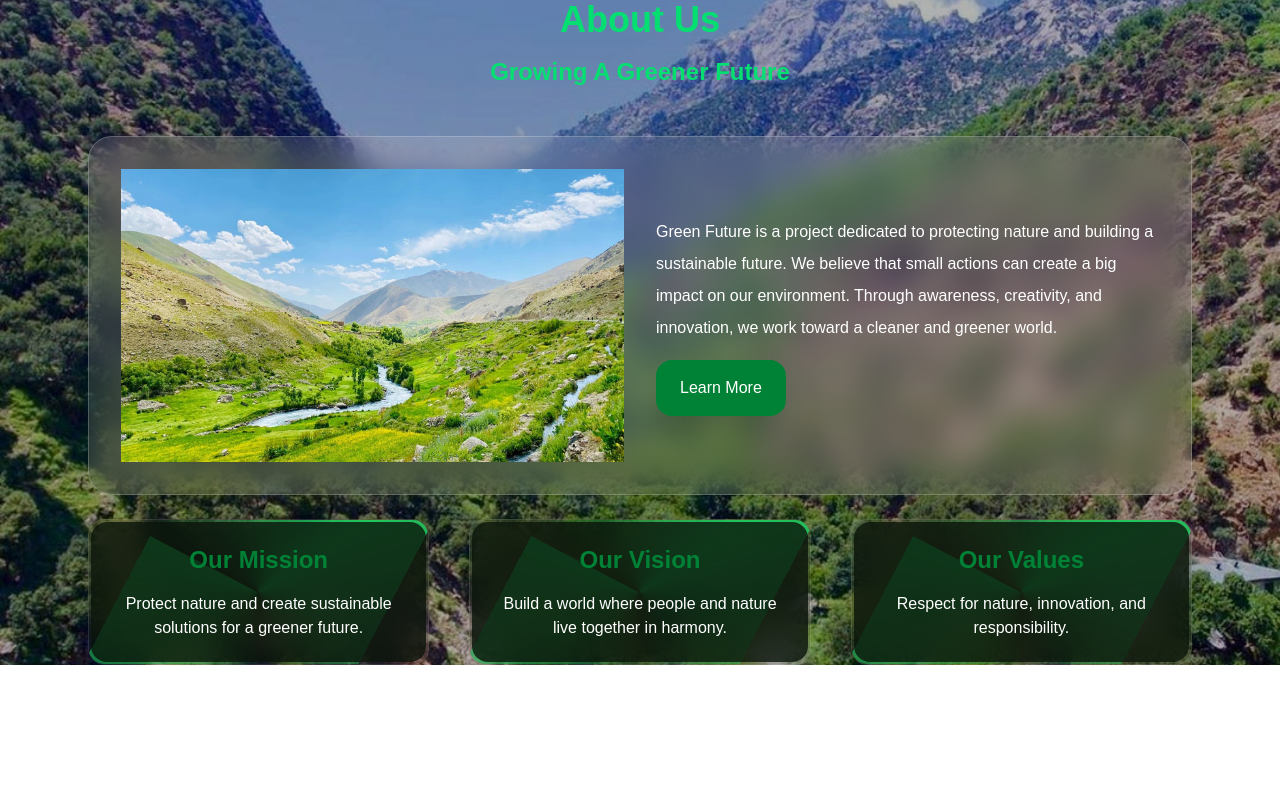
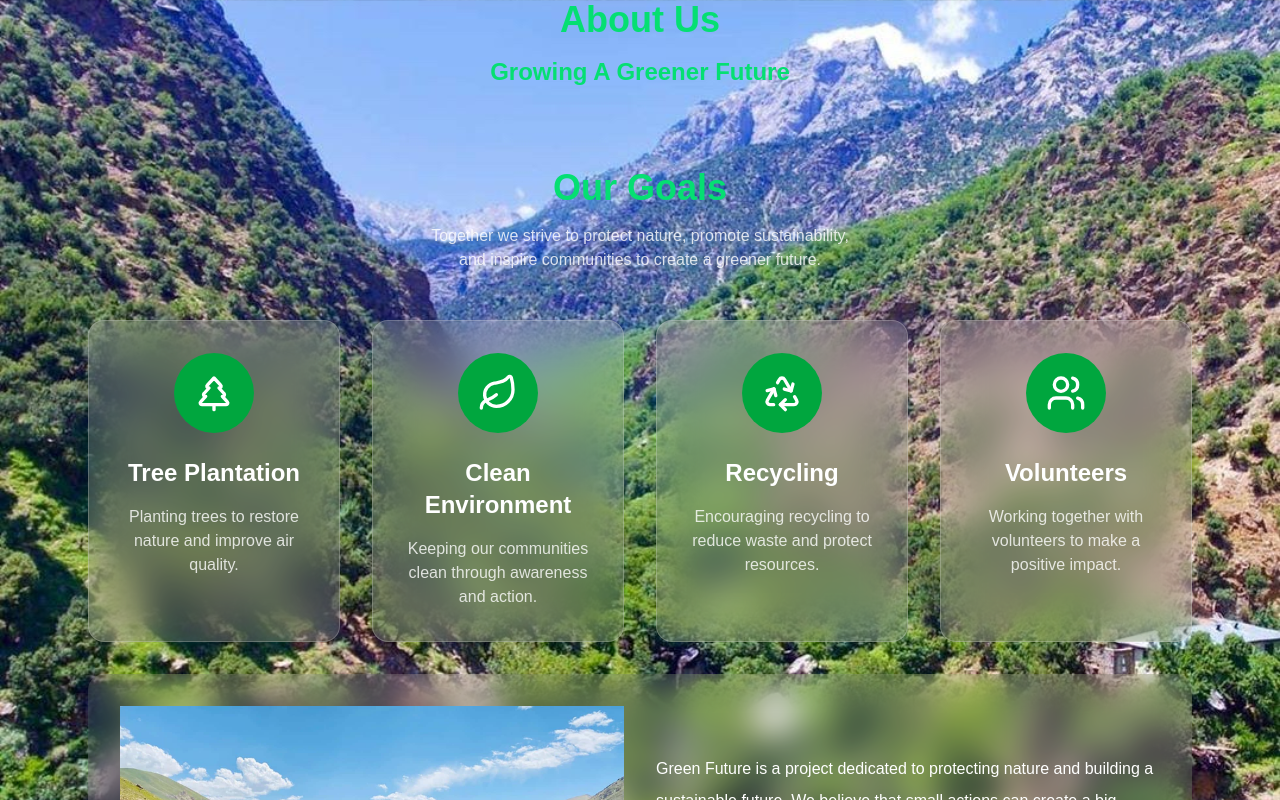
Before and after one commit to FSRahimi/Green-Website, a Next.js app in the folder green-future/: page /about in a window 1280 px wide. Shown: the top 800 px of the page. Built offline with nearby package versions, Linux system fonts and the light colour scheme.

Commit message:
new update

```diff
--- a/green-future/app/components/AboutUs.js
+++ b/green-future/app/components/AboutUs.js
@@ -1,3 +1,6 @@
+
+import {TreePine, Leaf, Recycle, Users} from "lucide-react"
+import CountUp from "react-countup";
 export default function AboutUs(){
    const aboutCards = [
      { title: "Our Mission", text: "Protect nature and create sustainable solutions for a greener future."
@@ -7,20 +10,81 @@ export default function AboutUs(){
      {title: "Our Values",text: "Respect for nature, innovation, and responsibility."
      }
     ];
+
+    const goals = [
+     {
+     title: "Tree Plantation",
+     description: "Planting trees to restore nature and improve air quality.",
+     icon: TreePine,
+     },
+     {
+     title: "Clean Environment",
+     description: "Keeping our communities clean through awareness and action.",
+     icon: Leaf,
+     },
+     {
+     title: "Recycling",
+     description: "Encouraging recycling to reduce waste and protect resources.",
+     icon: Recycle,
+     },
+     {
+     title: "Volunteers",
+     description: "Working together with volunteers to make a positive impact.",
+     icon: Users,
+     },
+    ];
+
+    const state = [
+        {number: 100 , title: "VOLUNTEERS"},
+        {number: 300 , title: "PROJECTS"},
+        {number: 400 , title: "AWARDS"},
+        {number: 1000 , title: "MISSION"},
+        {number: 700 , title: "DONATORS"},
+    ];
+
     return(
-        <section className=" relative min-h-[600px] bg-fixed bg-cover bg-center flex items-center"
-        style={{
+     <>
+
+        <div className=" bg-cover bg-center bg-fixed"
+          style={{
             backgroundImage: "url('/images/nature.JPEG')"
-        }}
-        >
-            <div className="absolute inset-0 bg-black/30"></div>
-              <div className="relative z-10 max-w-6xl mx-auto px-6">
-                <div className="text-white text-center mb-12">
+          }}>
+        <section >
+
+            <div className="absolute inset-0 "></div>
+             <div className="relative z-10 max-w-6xl mx-auto px-6">
+             <div className="text-white text-center mb-12">
                 <h2 className="text-4xl font-bold text-green-400">About Us</h2>
                 <h3 className="text-2xl mt-4 font-semibold text-green-400">Growing A Greener Future</h3>
                 </div>
+                <section className="mt-20">
+    <div className=" text-center px-6 mb-12">
+    <h2 className="text-4xl font-bold text-green-400">Our Goals </h2>
+    <p className="text-white/80 mt-4 max-w-2xl mx-auto">Together we strive to protect nature, promote sustainability,<br></br>and inspire communities to create a greener future. </p>
+  </div>
 
-                <div className="grid md:grid-cols-2 gap-8 mt-8 items-center bg-white/10 backdrop-blur-lg p-8 rounded-3xl border border-white/20">
+  <div className="grid grid-cols-1 md:grid-cols-2 lg:grid-cols-4 gap-8">
+    {goals.map((goal) => {
+      const Icon = goal.icon;
+      return (
+
+        <div
+          key={goal.title}
+          className="glassmorphism rounded-2xl p-8 text-center backdrop-blur-lg bg-white/30 border border-white/20 hover:-translate-y-2 hover:scale-105 transition duration-300"
+        >
+          <div className="w-20 h-20 mx-auto rounded-full bg-green-600 flex items-center justify-center mb-6">
+            <Icon size={40} className="text-white" />
+          </div>
+          <h3 className="text-2xl font-bold text-white mb-4">{goal.title}</h3>
+          <p className="text-white/80"> {goal.description}</p>
+         </div>
+
+          );
+       })}
+        </div>
+     </section>
+
+                <div className="grid md:grid-cols-2 gap-8 mt-8 items-center bg-white/10 backdrop-blur-lg p-8 rounded-2xl">
                     <img src="/images/mountain.jpg" className="w-full"/>
 
                     <p className="leading-8 text-white"> Green Future is a project dedicated to protecting
@@ -48,5 +112,18 @@ export default function AboutUs(){
        </div>
 
         </section>
+           <section className=" grid grid-cols-1 md:grid-cols-5 py-15 text-white gap-8 text-center backdrop-blur-lg ">
+
+           {state.map((state)=> (
+             <div key= {state.title}>
+
+                <h5 className="text-5xl font-bold"> {state.number}</h5>
+                <p className="mt-6 text-lg ">{state.title}</p>
+
+             </div>
+           ))}
+        </section>
+        </div>
+        </>
     )
 }
--- a/green-future/app/components/GalleryCard.js
+++ b/green-future/app/components/GalleryCard.js
@@ -1,17 +1,16 @@
 import Image from "next/image";
 
-export default function GalleryCard({title, image, description , onViewDetails, item}){
-    console.log(item);
+export default function GalleryCard({title, image, onViewDetails, item}){
 
     return(
-        <div  className=" border border-white/20 bg-white/15 backdrop-blur-xl p-4 shadow-lg hover:scale-105 hover:shadow-2xl transition-transform duration-300">
-             <Image src={image} width={300} height={200} />
-                <h2 className="text-center text-xl text-white font-semibold mb-4">
+        <div  className="max-w-[200px] mx-auto border border-white/20 bg-white/15 backdrop-blur-xl shadow-lg hover:scale-105 hover:shadow-2xl transition-transform duration-300">
+             <Image src={image} width={300} height={200} className="w-full h-50 object-cover" />
+                <h2 className="text-center text-xl text-white font-semibold mt-2 mb-2">
                 {title}
                 </h2>
-            <button onClick={() =>{console.log("clicked");
-            onViewDetails(item);
-            }} className=" w-full py-2 block text-center bg-green-500 hover:bg-green-400 text-white font-semibold transition">Veiw Details </button>
+            <button onClick={() =>
+            onViewDetails(item)
+            } className=" w-full py-2 block text-center bg-green-500 hover:bg-green-400 text-white font-semibold transition">Veiw Details </button>
 
         </div>
 
--- a/green-future/app/globals.css
+++ b/green-future/app/globals.css
@@ -24,29 +24,104 @@ body {
   color: var(--foreground);
   font-family: Arial, Helvetica, sans-serif;
 }
-.glassmorphism{
-position: relative;
-overflow: hidden;
-z-index: 1;
+.glassmorphism {
+  position: relative;
+  overflow: hidden;
+  background: rgba(255, 255, 255, 0.15);
+  backdrop-filter: blur(20px);
+  -webkit-backdrop-filter: blur(20px);
+  border: 1px solid rgba(255, 255, 255, 0.2);
 }
-.glassmorphism::before{
-  content:"" ;
+
+.light-top {
   position: absolute;
-  inset: -50px;
-  background: conic-gradient( transparent, #22c55e, transparent, #22c55e);
-  animation: borderMove 3s linear infinite;
-  z-index: -2;
+  top: 0;
+  left: -120px;
+  width: 120px;
+  height: 3px;
+  background: linear-gradient( to right, transparent, white, transparent);
+  box-shadow: 0 0 15px white;
+  animation: moveTop 1s linear infinite;
+  z-index: 1;
+  pointer-events: none;
 }
-.glassmorphism::after{
-  content: "";
+
+.light-right {
   position: absolute;
-  inset: 2px;
-  background: rgba(10,20,10,0.8);
-  border-radius: inherit;
-  z-index: -1;
+  top: -120px;
+  right: 0;
+  width: 3px;
+  height: 120px;
+  background: linear-gradient( to bottom, transparent, white, transparent);
+  box-shadow: 0 0 15px white;
+  animation: moveRight 1s linear infinite;
+   z-index: 1;
+  pointer-events: none;
 }
-@keyframes borderMove{
-  100%{
-    transform: rotate(360deg);
+
+.light-bottom {
+  position: absolute;
+  bottom: 0;
+  right: -120px;
+  width: 120px;
+  height: 3px;
+  background: linear-gradient( to right, transparent, white, transparent );
+  box-shadow: 0 0 15px white;
+  animation: moveBottom 1s linear infinite;
+   z-index: 1;
+  pointer-events: none;
+}
+
+.light-left {
+  position: absolute;
+  bottom: -120px;
+  left: 0;
+  width: 3px;
+  height: 120px;
+  background: linear-gradient( to bottom, transparent, white, transparent);
+  box-shadow: 0 0 15px white;
+  animation: moveLeft 1s linear infinite;
+   z-index: 1;
+  pointer-events: none;
+}
+
+.card-content{
+  position: relative;
+  z-index: 5;
+}
+
+@keyframes moveTop {
+  from {
+    left: -120px;
+  }
+  to {
+    left: 100%;
   }
 }
+
+@keyframes moveRight {
+  from {
+    top: -120px;
+  }
+  to {
+    top: 100%;
+  }
+}
+
+@keyframes moveBottom {
+  from {
+    right: -120px;
+  }
+  to {
+    right: 100%;
+  }
+}
+
+@keyframes moveLeft {
+  from {
+    bottom: -120px;
+  }
+  to {
+    bottom: 100%;
+  }
+}
--- a/green-future/package.json
+++ b/green-future/package.json
@@ -9,9 +9,11 @@
     "lint": "eslint"
   },
   "dependencies": {
+    "lucide-react": "^1.24.0",
     "next": "16.2.9",
     "next-auth": "^4.24.14",
     "react": "19.2.4",
+    "react-countup": "^6.5.3",
     "react-dom": "19.2.4",
     "react-router-dom": "^7.18.1"
   },
```
Also changed, not shown: green-future/app/gallery/page.js (+75 -26 lines), 1 other file (tests, documents, lock files or other folders).
